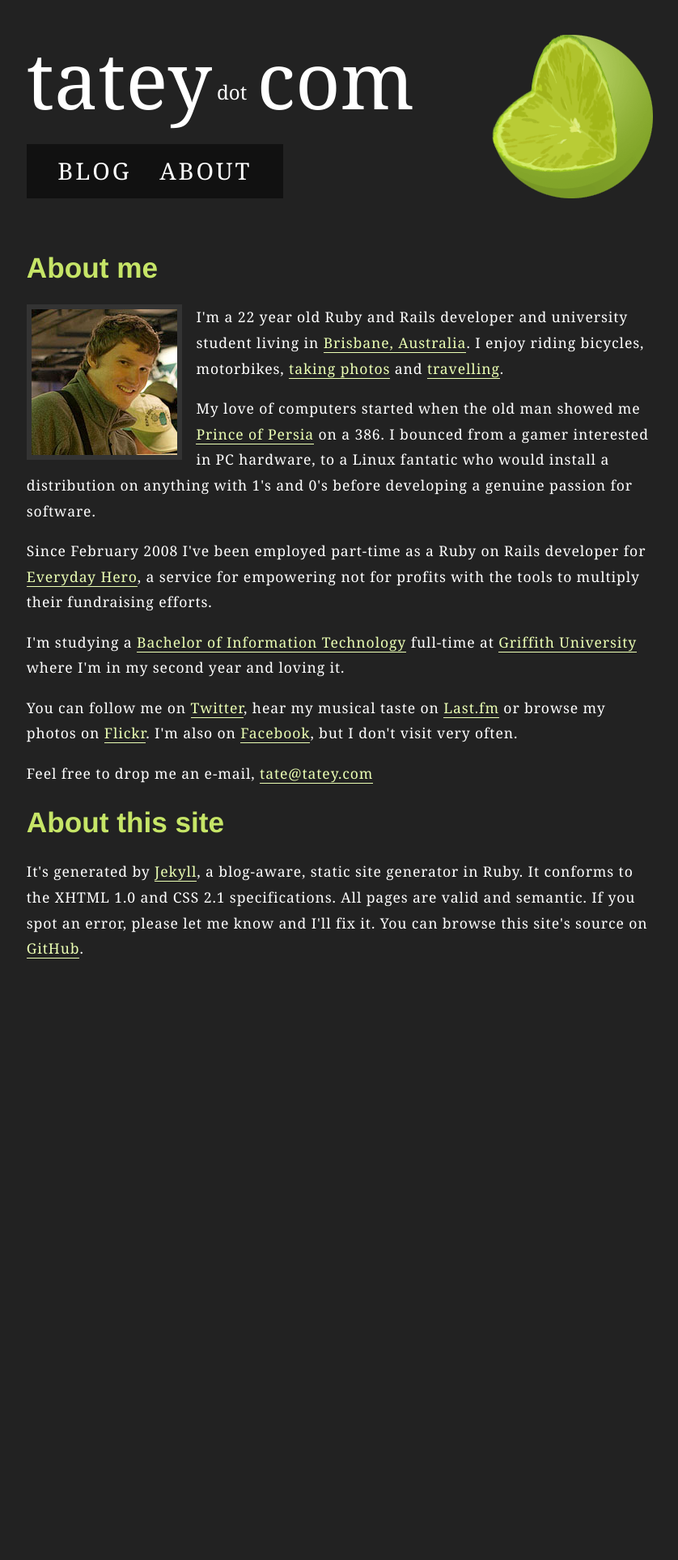
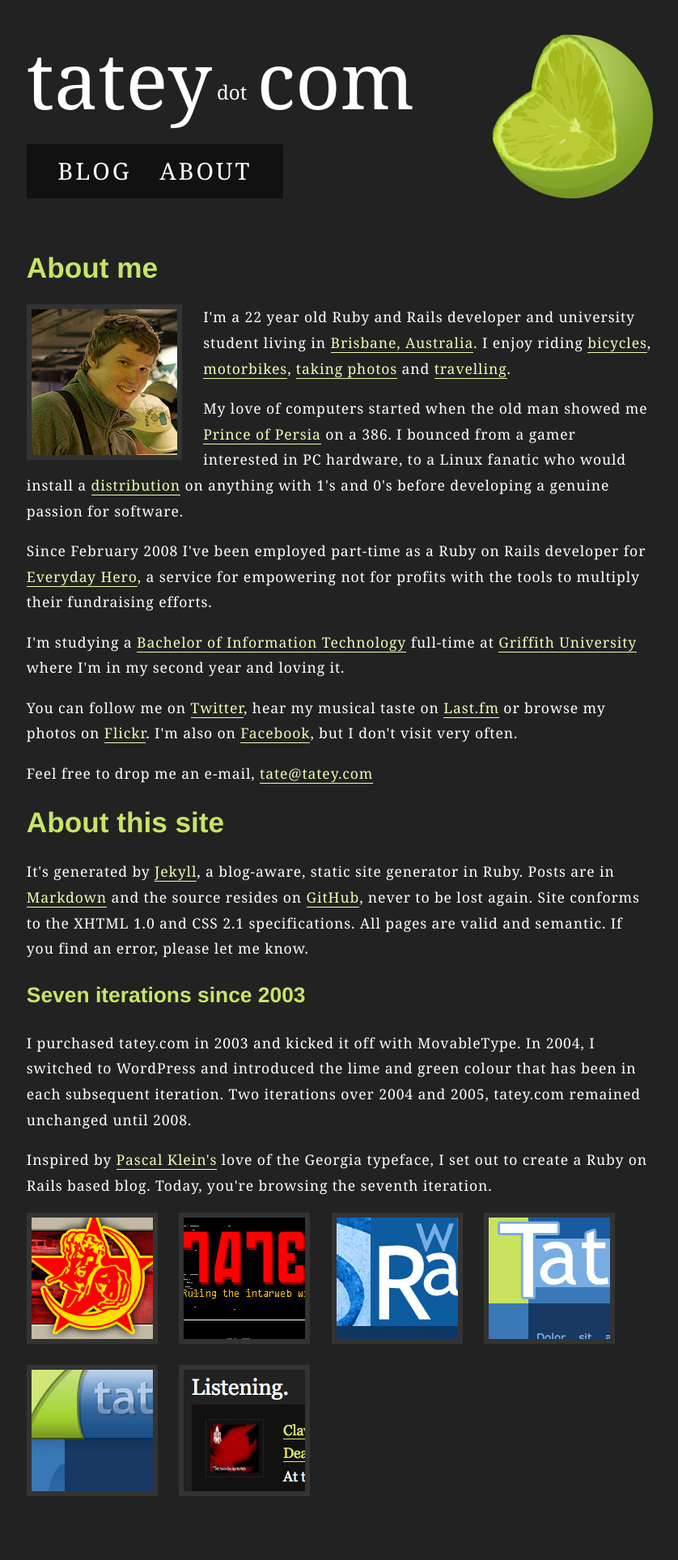
Before and after one commit to tatey/tatey.com, a Jekyll site: the page built from about.html, in a window 1280 px wide. Shown: the whole page at 81% size, without its empty margins (220-1058 px from the left). Built offline with Jekyll 4.4.1, drawn with Linux system fonts in a browser that asks for light colours; before the commit the page ends 1258 px from its top, so only the background shows below that.

Commit message:
Updated "about me" content. Fixed spelling misake in README.markdown

```diff
--- a/README.markdown
+++ b/README.markdown
@@ -10,7 +10,7 @@
 * about.html
 * images/
 
-Following direcotires and their contents are licenced under the [Creative Commons Attribution-Noncommercial-No Derivative Works 2.5 Australia](http://creativecommons.org/licenses/by-nc-nd/2.5/au/):
+Following directories and their contents are licenced under the [Creative Commons Attribution-Noncommercial-No Derivative Works 2.5 Australia](http://creativecommons.org/licenses/by-nc-nd/2.5/au/):
 
 * _posts/
 
--- a/_layouts/default.html
+++ b/_layouts/default.html
@@ -7,7 +7,7 @@
 
 		<link rel="stylesheet" href="/stylesheets/screen.css" type="text/css" media="all" />
 		<link href="/atom.xml" rel="alternate" title="Tate Johnson" type="application/atom+xml" />
-		<link href='/images/favicon.ico' rel='shortcut icon' type='image/ico' />
+		<link href='/images/layout/favicon.ico' rel='shortcut icon' type='image/ico' />
 	</head>
 
 	<body>
--- a/about.html
+++ b/about.html
@@ -5,9 +5,9 @@
 
 <h2>About me</h2>
 
-<p><a href="http://www.flickr.com/photos/23054854@N06/3109308373/in/set-72157611277509178"><img class="img_left" src="/images/me.jpg" alt="Tate Johnson" /></a>I'm a 22 year old Ruby and Rails developer and university student living in <a href="http://www.flickr.com/photos/23054854@N06/3319265306/in/set-72157614423917229/">Brisbane, Australia</a>. I enjoy riding bicycles, motorbikes, <a href="http://www.flickr.com/photos/23054854@N06/">taking photos</a> and <a href="http://www.flickr.com/photos/23054854@N06/collections/72157611344239429/">travelling</a>.</p>
+<p><a href="http://www.flickr.com/photos/23054854@N06/3109308373/in/set-72157611277509178"><img class="img_left" src="/images/about/me.jpg" alt="Tate Johnson" /></a>I'm a 22 year old Ruby and Rails developer and university student living in <a href="http://www.flickr.com/photos/23054854@N06/3319265306/in/set-72157614423917229/">Brisbane, Australia</a>. I enjoy riding <a href="http://www.flickr.com/photos/23054854@N06/3394817144/in/set-72157615974887999/">bicycles</a>, <a href="http://www.flickr.com/photos/23054854@N06/3411107889/">motorbikes</a>, <a href="http://www.flickr.com/photos/23054854@N06/">taking photos</a> and <a href="http://www.flickr.com/photos/23054854@N06/collections/72157611344239429/">travelling</a>.</p>
 
-<p>My love of computers started when the old man showed me <a href="http://en.wikipedia.org/wiki/Prince_of_Persia_(1989_video_game)">Prince of Persia</a> on a 386. I bounced from a gamer interested in PC hardware, to a Linux fantatic who would install a distribution on anything with 1's and 0's before developing a genuine passion for software.</p>
+<p>My love of computers started when the old man showed me <a href="http://en.wikipedia.org/wiki/Prince_of_Persia_(1989_video_game)">Prince of Persia</a> on a 386. I bounced from a gamer interested in PC hardware, to a Linux fanatic who would install a <a href="http://archlinux.org">distribution</a> on anything with 1's and 0's before developing a genuine passion for software.</p>
 
 <p>Since February 2008 I've been employed part-time as a Ruby on Rails developer for <a href="http://everydayhero.com.au">Everyday Hero</a>, a service for empowering not for profits with the tools to multiply their fundraising efforts.</p>
 
@@ -19,4 +19,22 @@
 
 <h2>About this site</h2>
 
-<p>It's generated by <a href="http://github.com/mojombo/jekyll/tree/master">Jekyll</a>, a blog-aware, static site generator in Ruby. It conforms to the XHTML 1.0 and CSS 2.1 specifications. All pages are valid and semantic. If you spot an error, please let me know and I'll fix it. You can browse this site's source on <a href="http://github.com/tatey/tatey.com/tree/master">GitHub</a>.</p>
+<p>It's generated by <a href="http://github.com/mojombo/jekyll/tree/master">Jekyll</a>, a blog-aware, static site generator in Ruby. Posts are in <a href="http://daringfireball.net/projects/markdown/">Markdown</a> and the source resides on <a href="http://github.com/tatey/tatey.com/tree/master">GitHub</a>, never to be lost again. Site conforms to the XHTML 1.0 and CSS 2.1 specifications. All pages are valid and semantic. If you find an error, please let me know.</p>
+
+<h3>Seven iterations since 2003</h3>
+
+<p>I purchased tatey.com in 2003 and kicked it off with MovableType. In 2004, I switched to WordPress and introduced the lime and green colour that has been in each subsequent iteration. Two iterations over 2004 and 2005, tatey.com remained unchanged until 2008.</p>
+
+<p>Inspired by <a href="http://klepas.org/">Pascal Klein's</a> love of the Georgia typeface, I set out to create a Ruby on Rails based blog. Today, you're browsing the seventh iteration.</p>
+
+<ul class="images">
+	<li><a href="http://www.flickr.com/photos/23054854@N06/3411896060/in/set-72157616340060640/"><img src="/images/about/tateydotcom_1.jpg" alt="tatey.com version 1" /></a></li>
+	<li><a href="http://www.flickr.com/photos/23054854@N06/3411087937/in/set-72157616340060640/"><img src="/images/about/tateydotcom_2.jpg" alt="tatey.com version 2" /></a></li>
+	<li><a href="http://www.flickr.com/photos/23054854@N06/3411895816/in/set-72157616340060640/"><img src="/images/about/tateydotcom_3.jpg" alt="tatey.com version 3" /></a></li>
+	<li><a href="http://www.flickr.com/photos/23054854@N06/3411895714/in/set-72157616340060640/"><img src="/images/about/tateydotcom_4.jpg" alt="tatey.com version 4" /></a></li>
+	<li><a href="http://www.flickr.com/photos/23054854@N06/3411087299/in/set-72157616340060640/"><img src="/images/about/tateydotcom_5.jpg" alt="tatey.com version 5" /></a></li>
+	<li><a href="http://www.flickr.com/photos/23054854@N06/3411895546/in/set-72157616340060640/"><img src="/images/about/tateydotcom_6.jpg" alt="tatey.com version 6" /></a></li>
+</ul>
+
+<div class="clear_both">
+</div>
--- a/stylesheets/screen.css
+++ b/stylesheets/screen.css
@@ -81,7 +81,7 @@
     bottom: 0;
     width: 202px;
     height: 202px;
-    background: url("/images/lime.png") right top no-repeat;
+    background: url("/images/layout/lime.png") right top no-repeat;
   }
 
   div#lime:hover
@@ -143,6 +143,14 @@
   color: #c6e567;
 }
 
+h3
+{
+  font-family: 'helvetica', 'arial', sans-serif;
+  font-size: 1.5em;
+  font-weight: bold;
+  color: #c6e567;
+}
+
 p
 {
   letter-spacing: 0.05em;
@@ -163,9 +171,23 @@
 img.img_left
 {
   float: left;
-  margin-right: 1em;
+  margin-right: 1.5em;
   margin-bottom: 0.25em;
 }
+
+ul.images
+{
+  margin: 0;
+  padding: 0;
+  list-style-type: none;
+}
+
+  ul.images li img
+  {
+    float: left;
+    margin-right: 1.5em;
+    margin-bottom: 1.5em;
+  }
 
 /* Other */
 
```
Also changed, not shown: images/about/me.jpg (renamed from images/me.jpg), images/about/tateydotcom_1.jpg (added), images/about/tateydotcom_2.jpg (added), images/about/tateydotcom_3.jpg (added), images/about/tateydotcom_4.jpg (added), images/about/tateydotcom_5.jpg (added), images/about/tateydotcom_6.jpg (added), images/layout/favicon.ico (renamed from images/favicon.ico), images/layout/lime.png (renamed from images/lime.png).
